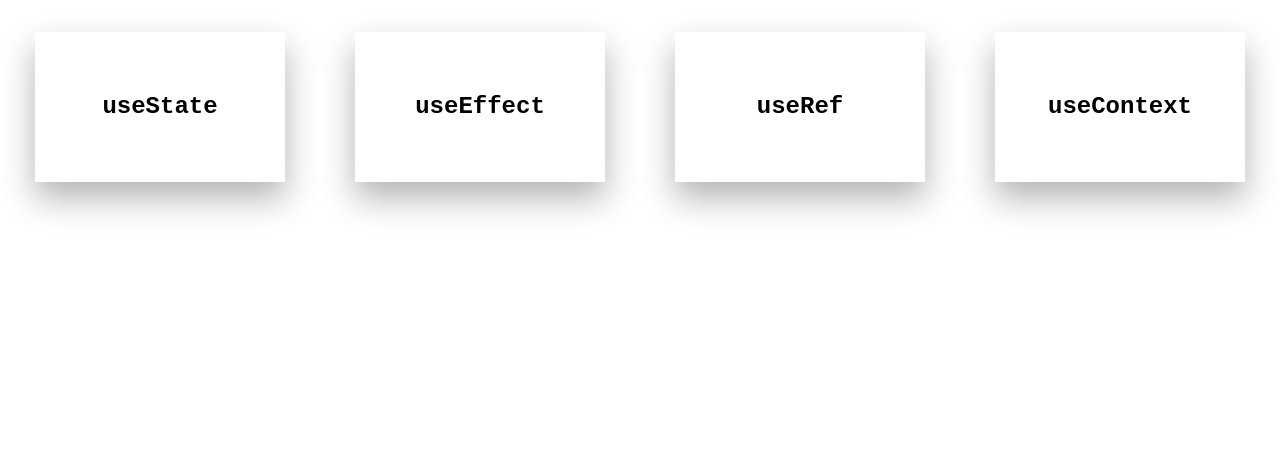
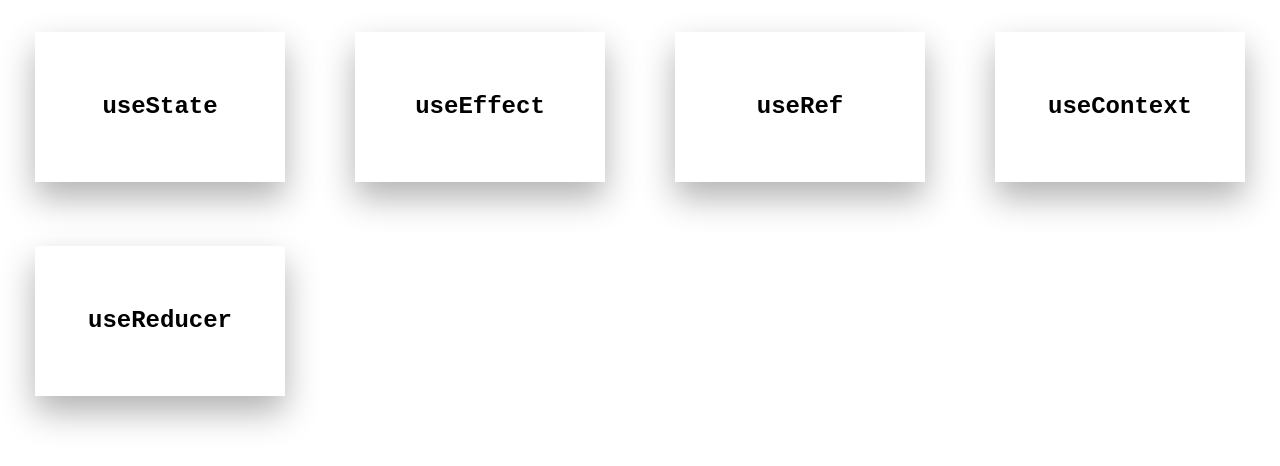
Before and after one commit to Dattele/React-Hooks, a React (Vite) app: page / in a window 1280 px wide. Shown: the top 466 px of the page. Built offline with nearby package versions, Linux system fonts and the light colour scheme.

Commit message:
- Added in the data for useReducer

```diff
--- a/src/components/Hooks/HookCard/HookCard.css
+++ b/src/components/Hooks/HookCard/HookCard.css
@@ -10,4 +10,5 @@
   align-items: center;
   justify-content: center;
   justify-self: center;
+  margin-bottom: 4rem;
 }
--- a/src/data/HookData.jsx
+++ b/src/data/HookData.jsx
@@ -177,6 +177,86 @@ const HookData = [
       is created with a default value, which will be used for cases where no providers are found.`,
     link: 'https://react.dev/reference/react/useContext',
   },
+  {
+    name: 'useReducer',
+    description: 'Allows for complex and custom state logic',
+    syntax: 'const [state, dispatch] = useReducer(reducer, initialArg, init?)',
+    parameters: [
+      {
+        name: 'reducer',
+        type: 'function',
+        description: `The reducer function determines how the state updates. It receives the
+        current state and an action as arguments, and then returns the updated state.`,
+      },
+      {
+        name: 'initialArg',
+        type: 'any',
+        description: `This is the initial state of the reducer.`,
+      },
+      {
+        name: 'init',
+        type: 'function - optional',
+        description: `If the initializer function is provided, it sets the initial state to init(initialArg).`,
+      },
+    ],
+    returns: [
+      {
+        name: '[state, dispatch]',
+        type: 'array',
+        description:`Returns an array containing the current state and a dispatch function.
+        On the first render, the state is set to init(initialArg) if init is provided, or to
+        initialArg if not. The dispatch function updates the state and re-renders the component.`,
+      },
+    ],
+    useCases: [
+      'Managing complex state logic (arrays, objects, or multiple fields).',
+      'Replacing multiple related useStates (recommended when managing 4 or more useStates).',
+      `Managing state values that depend on each other
+      (for example: if isLoading, data, and error all change together).`,
+      'Shared State logic (using your reducer to update states in multiple components).',
+    ],
+    exampleCode:
+      `
+      import { useReducer } from 'react';
+
+      const initialState = { pText: '', spanText: '' };
+
+      function reducer(state, action) {
+        switch (action.type) {
+          case 'UPDATE_TEXT': {
+            const { text1, text2 } = action.payload;
+            return {
+              ...state,
+              pText: text1,
+              spanText: text2,
+            }
+          }
+          default:
+            return state;
+        }
+      }
+
+      function myComponent() {
+        const [state, dispatch] = useReducer(reducer, initialState);
+
+        function updateText(text1, text2) {
+          dispatch({
+            type: 'UPDATE_TEXT',
+            payload: { text1, text2 },
+          });
+        }
+
+        updateText('Hello', 'There');
+      }
+      `,
+    explanation: `The useReducer hook is an alternative to useState for managing more complex state.
+    Instead of updating state directly, you dispatch an action to a reducer function that returns the updated state
+    and causes your component to re-render.
+
+    The conventional way to write a reducer function is as a switch statement. Actions can consist of anything,
+    but conventionally it contains a 'type' field. The reducer then matches the 'type' and returns the updated state.`,
+    link: 'https://react.dev/reference/react/useReducer',
+  },
 ];
 
 export default HookData;
```
